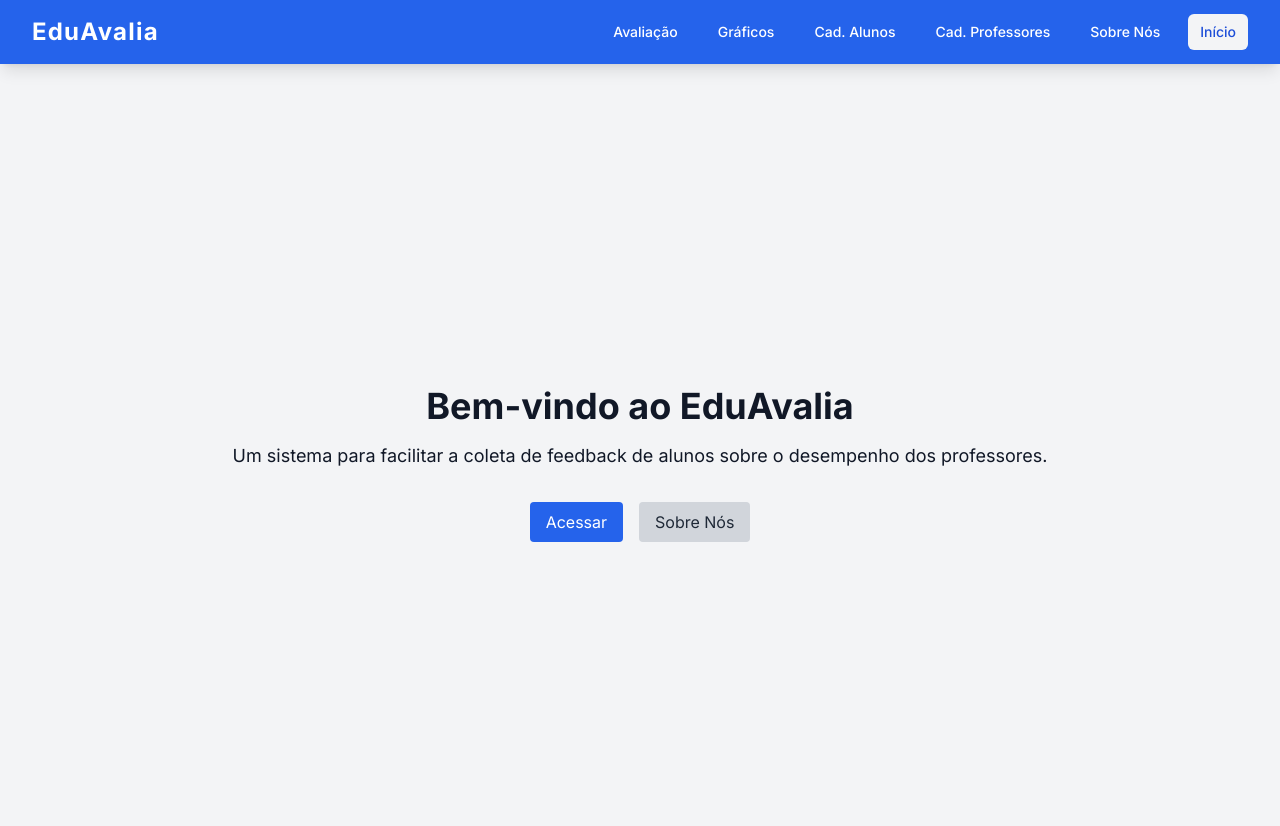
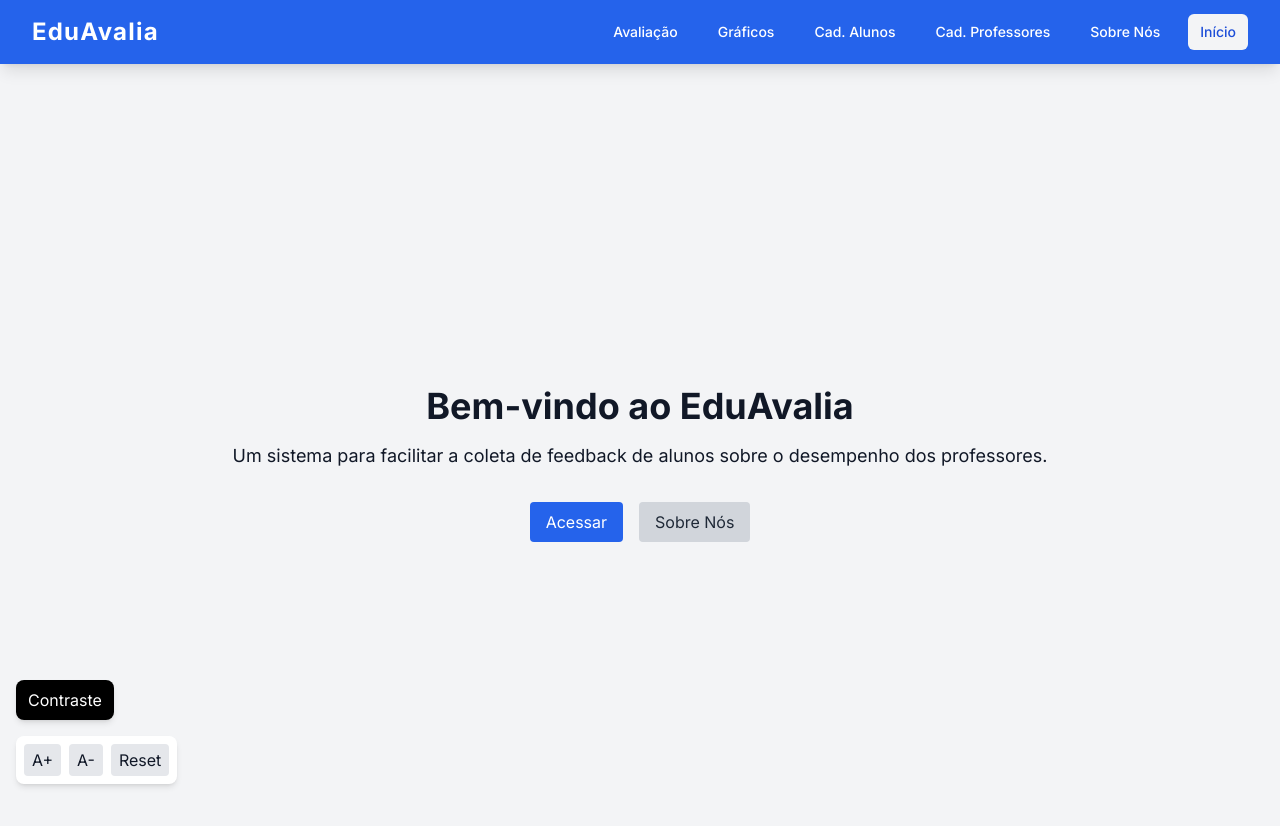
Before and after one commit to JeffersonTeixeira21/Avade-frontend, a Next.js app: page / in a window 1280 px wide. Shown: the top 826 px of the page. Built offline with nearby package versions, Linux system fonts and the light colour scheme.

Commit message:
Alteração para acessibilidade

```diff
--- a/app/layout.tsx
+++ b/app/layout.tsx
@@ -1,21 +1,26 @@
-import React from 'react';
-import '../styles/globals.css';
-import Navbar from '../components/Navbar';
+import "../styles/globals.css";
+import Navbar from "../components/Navbar";
+import SkipToContent from "@/components/SkipToContent";
+import FontControls from "@/components/FontControls";
+import ContrastToggle from "@/components/ContrastToggle";
+// VLibras entra depois
 
-export const metadata = {
-    title: 'Sistema de Avaliação Educacional',
-    description: 'Sistema para avaliação de professores pelos alunos.',
-};
+export default function RootLayout({ children }) {
+  return (
+    <html lang="pt-BR">
+      <body className="min-h-screen bg-gray-100">
 
-const RootLayout = ({ children }: { children: React.ReactNode }) => {
-    return (
-        <html lang="pt-BR">
-            <body className="min-h-screen flex flex-col bg-gray-100">
-                <Navbar />
-                <main className="flex-grow">{children}</main>
-            </body>
-        </html>
-    );
-};
+        <SkipToContent />
+        <Navbar />
 
-export default RootLayout;
+        <main id="main-content" className="flex-grow">
+          {children}
+        </main>
+
+        <FontControls />
+        <ContrastToggle />
+
+      </body>
+    </html>
+  );
+}
--- /dev/null
+++ b/components/ContrastToggle.tsx
@@ -0,0 +1,25 @@
+'use client';
+
+import { useState, useEffect } from 'react';
+
+export default function ContrastToggle() {
+  const [enabled, setEnabled] = useState(false);
+
+  useEffect(() => {
+    if (enabled) {
+      document.documentElement.classList.add('high-contrast');
+    } else {
+      document.documentElement.classList.remove('high-contrast');
+    }
+  }, [enabled]);
+
+  return (
+    <button
+      className="fixed left-4 bottom-20 z-50 bg-black text-white px-3 py-2 rounded-lg shadow-md"
+      onClick={() => setEnabled(!enabled)}
+      aria-label="Alternar alto contraste"
+    >
+      Contraste
+    </button>
+  );
+}
--- /dev/null
+++ b/components/FontControls.tsx
@@ -0,0 +1,39 @@
+'use client';
+
+import { useState, useEffect } from 'react';
+
+export default function FontControls() {
+  const [size, setSize] = useState(100);
+
+  useEffect(() => {
+    document.documentElement.style.fontSize = `${size}%`;
+  }, [size]);
+
+  return (
+    <div className="fixed left-4 bottom-4 z-50 bg-white shadow-md p-2 rounded-lg flex gap-2">
+      <button
+        className="px-2 py-1 bg-gray-200 rounded hover:bg-gray-300"
+        onClick={() => setSize(Math.min(size + 10, 200))}
+        aria-label="Aumentar texto"
+      >
+        A+
+      </button>
+
+      <button
+        className="px-2 py-1 bg-gray-200 rounded hover:bg-gray-300"
+        onClick={() => setSize(Math.max(size - 10, 60))}
+        aria-label="Diminuir texto"
+      >
+        A-
+      </button>
+
+      <button
+        className="px-2 py-1 bg-gray-200 rounded hover:bg-gray-300"
+        onClick={() => setSize(100)}
+        aria-label="Restaurar tamanho padrão"
+      >
+        Reset
+      </button>
+    </div>
+  );
+}
--- /dev/null
+++ b/components/SkipToContent.tsx
@@ -0,0 +1,17 @@
+export default function SkipToContent() {
+  return (
+    <a
+      href="#main-content"
+      className="
+        absolute left-2 top-2
+        p-2 bg-yellow-300 text-black font-semibold
+        rounded shadow-md
+        translate-y-[-200%]
+        focus:translate-y-0
+        transition-transform
+      "
+    >
+      Ir para o conteúdo
+    </a>
+  );
+}
--- a/styles/globals.css
+++ b/styles/globals.css
@@ -105,4 +105,9 @@ select:focus {
 .bg-red-50 { background-color: #fff5f5; }
 .bg-green-50 { background-color: #f0fff4; }
 
-/* ...existing code... */
+.high-contrast {
+  filter: invert(1) hue-rotate(180deg);
+}
+.high-contrast img {
+  filter: invert(1) hue-rotate(180deg);
+}
```
